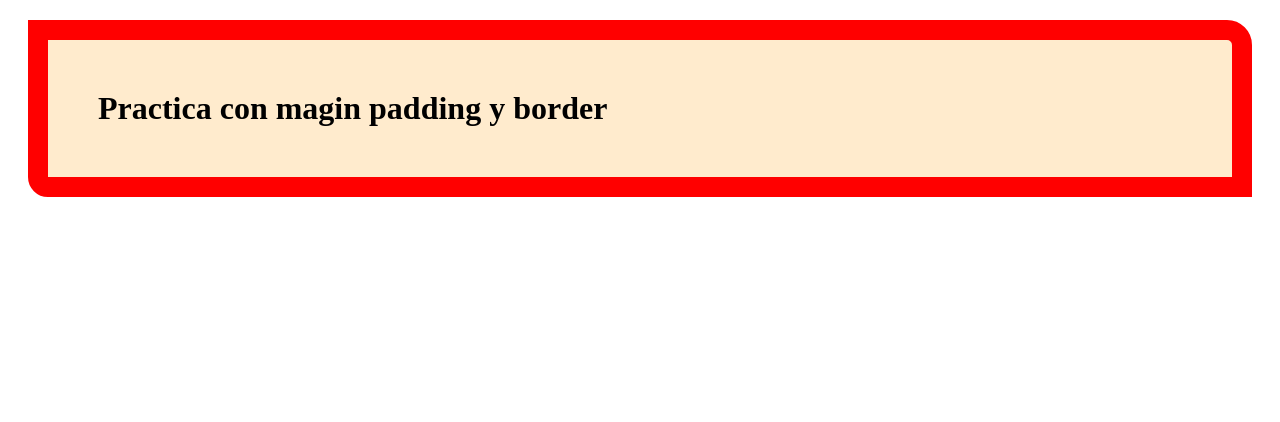
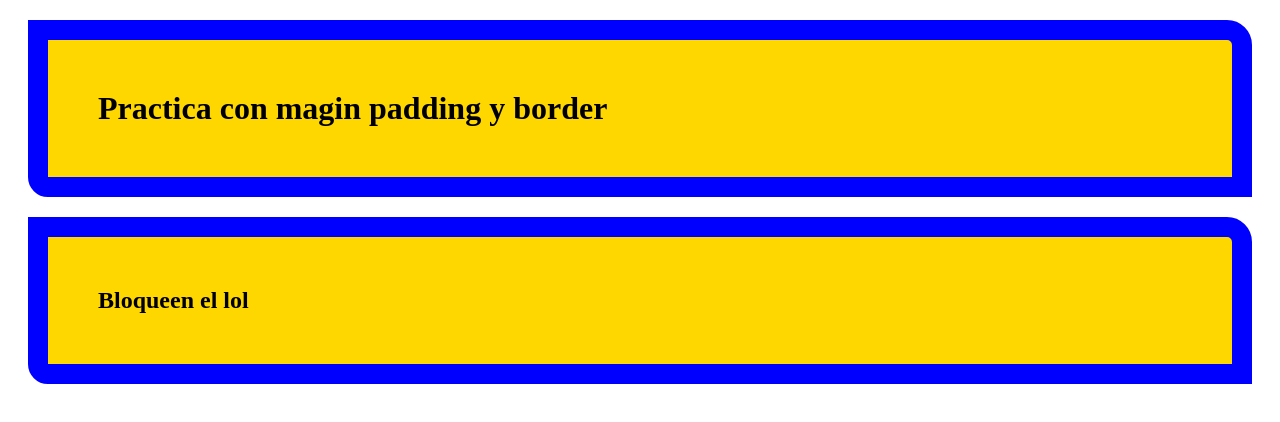
Before and after one commit to JuanchoCABJ/JuanchoCABJ.github.io, a plain HTML site: page margin y padding/index.html in a window 1280 px wide. Drawn offline with Linux system fonts and the light colour scheme.

Commit message:
modificiaasdaaef

```diff
--- a/margin y padding/css/index.css
+++ b/margin y padding/css/index.css
@@ -1,13 +1,14 @@
 .title {
-    background-color: blanchedalmond;
-    border: 20px solid red ;
+    background-color: gold;
+    border: 20px solid blue ;
     border-radius: 0 25PX 0 20PX;
     padding: 50px;
     margin: 20px;
+
 }
 
 .title:hover{
-    background-color: aliceblue;
+    background-color: rgb(255, 238, 138);
 }
 
 .title::after{
--- a/margin y padding/index.html
+++ b/margin y padding/index.html
@@ -7,6 +7,7 @@
     <link rel="stylesheet" href="css/index.css">
 </head>
 <body>
-    <h1 class="title" >Practica con magin padding y border</h1>
+    <h1 class="title" >Practica con magin padding y border </h1>
+    <h2 class="title" >Bloqueen el lol</h2>
 </body>
 </html>
```
Also changed, not shown: index.html (+1 -1 lines).
